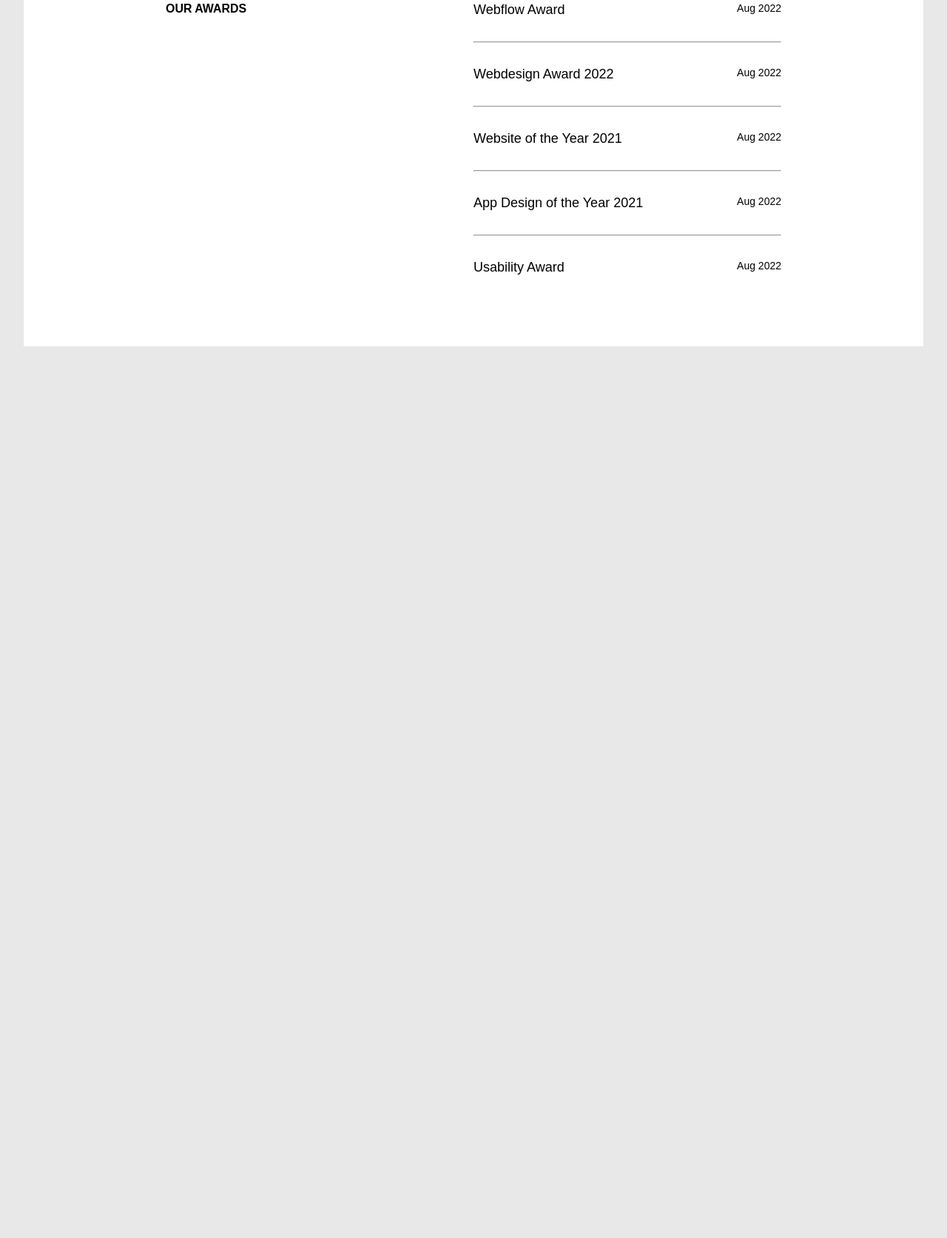
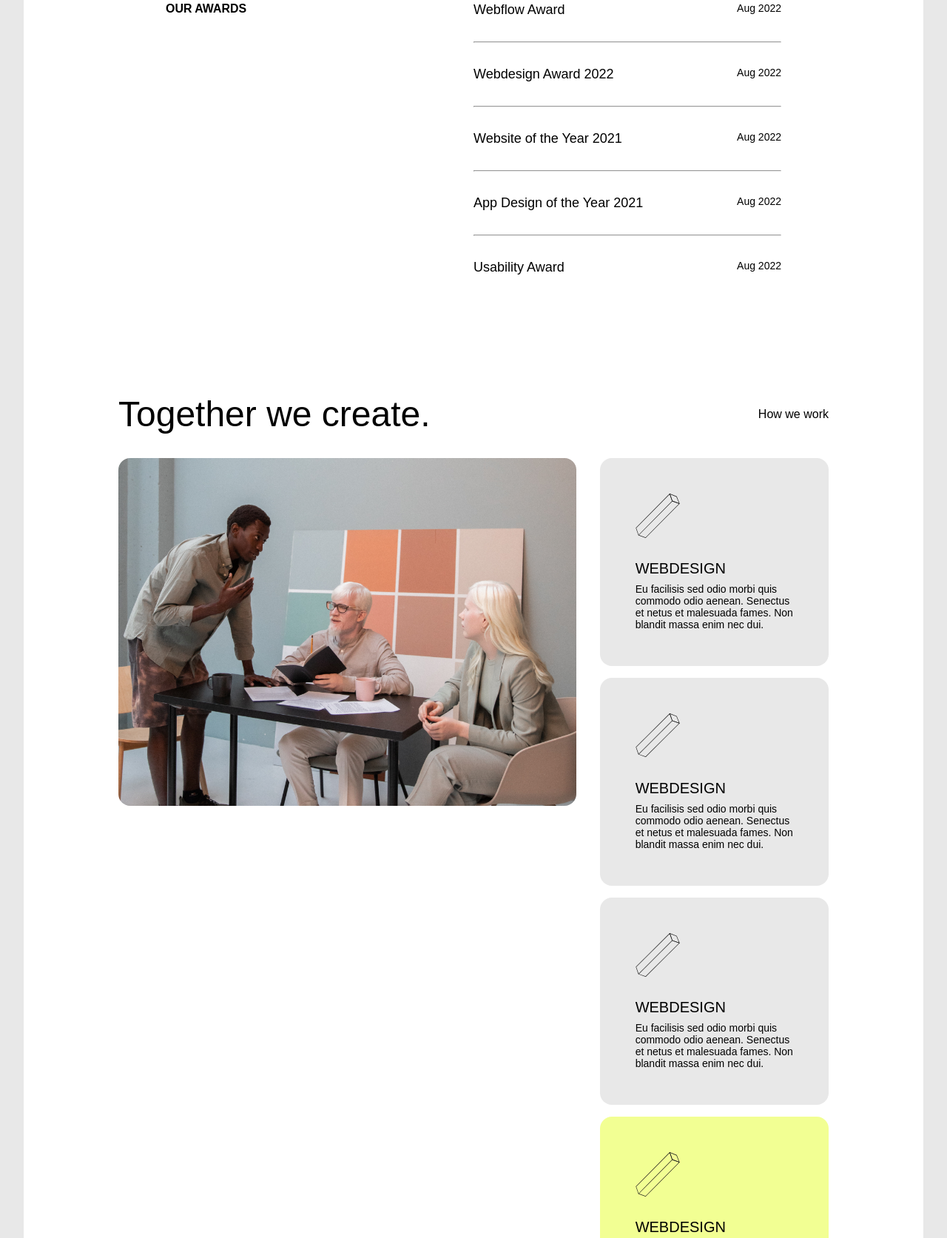
Before and after one commit to yunusemrebagca/leevi-agency-and-porfolio-template, a website built with Parcel: page src/index.html in a window 1280 px wide. Shown: the part 5259-6932 px from the top of the page at 74% size. Before the commit the page ends 5759 px from the top, so only its background shows below. Built offline with nearby package versions, Linux system fonts and the light colour scheme; a web font is replaced by a local one.

Commit message:
made work section

```diff
--- a/src/index.html
+++ b/src/index.html
@@ -179,49 +179,71 @@
         </div>
         <div class="why__awards">
           <p>
-            <span>
-              Webflow Award
-            </span>
-            <span class="why__span">
-              Aug 2022
-            </span>
+            <span> Webflow Award </span>
+            <span class="why__span"> Aug 2022 </span>
           </p>
-          <hr>
+          <hr />
           <p>
-            <span>
-              Webdesign Award 2022
-            </span>
-            <span class="why__span">
-              Aug 2022
-            </span>
+            <span> Webdesign Award 2022 </span>
+            <span class="why__span"> Aug 2022 </span>
           </p>
-          <hr>
+          <hr />
           <p>
-            <span>
-              Website of the Year 2021
-            </span>
-            <span class="why__span">
-              Aug 2022
-            </span>
+            <span> Website of the Year 2021 </span>
+            <span class="why__span"> Aug 2022 </span>
           </p>
-          <hr>
+          <hr />
           <p>
-            <span>
-              App Design of the Year 2021
-            </span>
-            <span class="why__span">
-              Aug 2022
-            </span>
+            <span> App Design of the Year 2021 </span>
+            <span class="why__span"> Aug 2022 </span>
           </p>
-          <hr>
+          <hr />
           <p>
-            <span>
-              Usability Award
-            </span>
-            <span class="why__span">
-              Aug 2022
-            </span>
+            <span> Usability Award </span>
+            <span class="why__span"> Aug 2022 </span>
           </p>
+        </div>
+      </section>
+      <section class="work">
+        <div class="work__header">
+          <span class="work__title-big"> Together we create. </span>
+          <span class="work__title-small"> How we work </span>
+        </div>
+        <div class="work__bottom">
+          <img src="./multimedia/image--work.png" alt="" class="work__img" />
+          <div class="work__cards">
+            <div class="card card__muted">
+              <img src="./multimedia/Icon_2.svg" alt="" />
+              <h4>WEBDESIGN</h4>
+              <p>
+                Eu facilisis sed odio morbi quis commodo odio aenean. Senectus
+                et netus et malesuada fames. Non blandit massa enim nec dui.
+              </p>
+            </div>
+            <div class="card card__muted">
+              <img src="./multimedia/Icon_2.svg" alt="" />
+              <h4>WEBDESIGN</h4>
+              <p>
+                Eu facilisis sed odio morbi quis commodo odio aenean. Senectus
+                et netus et malesuada fames. Non blandit massa enim nec dui.
+              </p>
+            </div>
+            <div class="card card__muted">
+              <img src="./multimedia/Icon_2.svg" alt="" />
+              <h4>WEBDESIGN</h4>
+              <p>
+                Eu facilisis sed odio morbi quis commodo odio aenean. Senectus
+                et netus et malesuada fames. Non blandit massa enim nec dui.
+              </p>
+            </div>
+            <div class="card card__secondary">
+              <img src="./multimedia/Icon_2.svg" alt="" />
+              <h4>WEBDESIGN</h4>
+              <p>
+                Eu facilisis sed odio morbi quis commodo odio aenean. Senectus
+                et netus et malesuada fames. Non blandit massa enim nec dui.
+              </p>
+            </div>
           </div>
         </div>
       </section>
--- a/src/scss/layout/_work.scss
+++ b/src/scss/layout/_work.scss
@@ -1 +1,67 @@
 @use "../base/variables" as *;
+
+.work {
+  background-color: $primary-color;
+  display: flex;
+  flex-direction: column;
+  padding-inline: 8rem;
+  padding-block: 4rem;
+  &__header {
+    display: flex;
+    align-items: center;
+    justify-content: space-between;
+    padding-bottom: 2rem;
+  }
+  &__title {
+    &-small {
+      font-size: 1rem;
+    }
+    &-big {
+      font-size: 3rem;
+    }
+  }
+  &__bottom {
+    display: grid;
+    grid-template-columns: 2fr 1fr;
+    gap: 2rem;
+  }
+  &__img {
+    display: block;
+    width: 100%;
+    border-radius: 1rem;
+  }
+  &__cards {
+    display: grid;
+    grid-template-columns: 1fr;
+    gap: 1rem;
+
+    .card {
+      &__secondary {
+        background-color: $secondary-color;
+      }
+      display: grid;
+      gap: 0.5rem;
+      padding: 3rem;
+      background-color: $background;
+      border-radius: 1rem;
+      img {
+        width: 60px;
+        margin-bottom: 1.4rem;
+      }
+      p {
+        font-size: $font-very-small;
+      }
+      h4 {
+        font-size: $font-medium;
+        font-weight: 400;
+      }
+      transition: all ease 0.5s;
+      &:hover {
+        background-color: darken($color: $background, $amount: 20%);
+        h4 {
+          color: $secondary-color;
+        }
+      }
+    }
+  }
+}
```
Also changed, not shown: src/multimedia/image--work.png (added).
